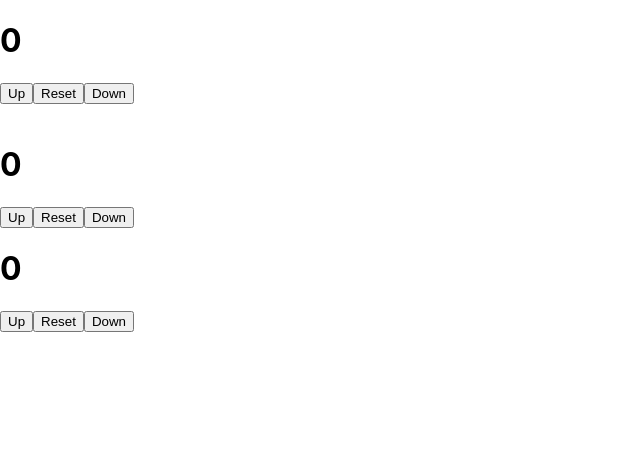
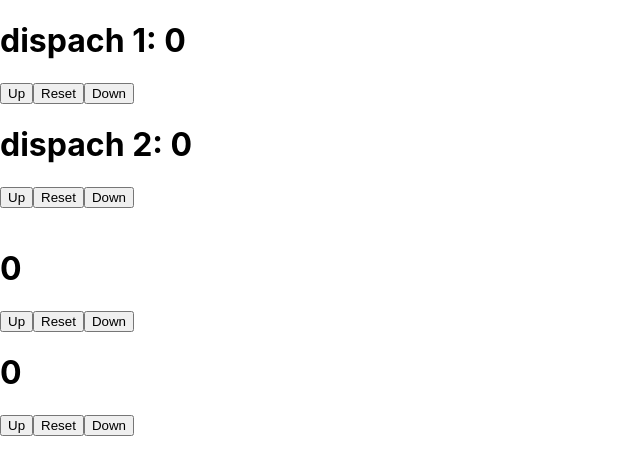
Before and after one commit to amincxo/tamrin-hooks, a React (Create React App) app: page / in a window 1280 px wide. Shown: the top 474 px of the page, without its empty margins (0-640 px from the left). Built offline with nearby package versions, Linux system fonts and the light colour scheme; the HTML template or start-up script is replaced by a standard one.

Commit message:
use two const in one useReducer

```diff
--- a/src/components/Counter.js
+++ b/src/components/Counter.js
@@ -22,14 +22,23 @@ const reducer = (state, action) => {
 const Counter = () => {
 
     const [number , dispach] = useReducer(reducer,initialState);
+    const [number2 , dispach2] = useReducer(reducer,initialState);
 
     return (
+        <>
         <div>
-            <h1>{number}</h1>
+            <h1>dispach 1: {number}</h1>
             <button onClick={() => dispach("Up")}>Up</button>
             <button onClick={() => dispach("Reset")}>Reset</button>
             <button onClick={() => dispach("Down")}>Down</button>
         </div>
+        <div>
+            <h1>dispach 2: {number2}</h1>
+            <button onClick={() => dispach2("Up")}>Up</button>
+            <button onClick={() => dispach2("Reset")}>Reset</button>
+            <button onClick={() => dispach2("Down")}>Down</button>
+        </div>
+        </>
     );
 };
 
```
